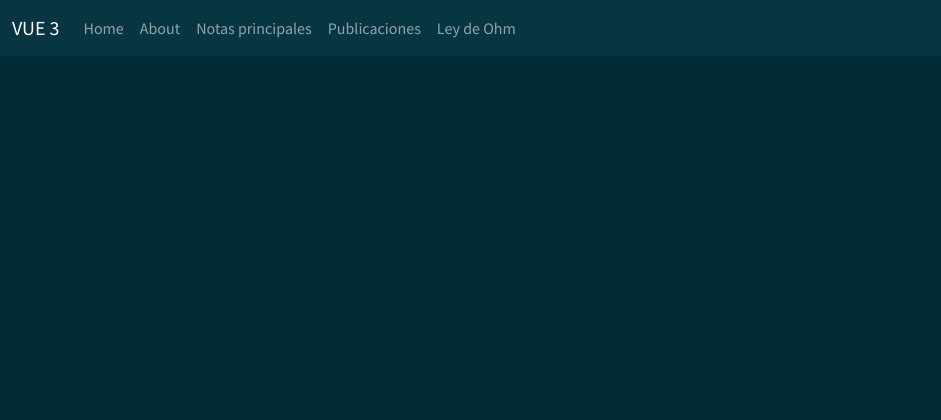
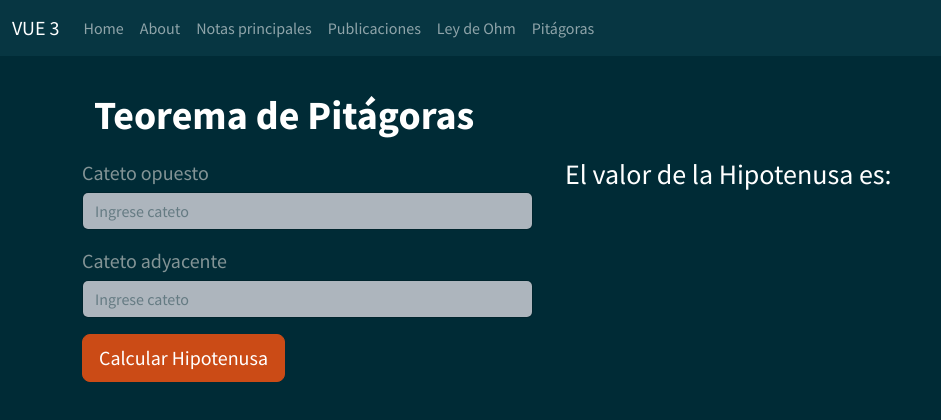
Before and after one commit to Nacho2001/SysAdmin, a Vue app in the folder Práctica 3/Vue/proyecto_1/: page /#/pitagoras in a window 1280 px wide. Shown: the top 420 px of the page, without its empty margins (0-941 px from the left). Built offline with nearby package versions, Linux system fonts and the light colour scheme.

Commit message:
Pitagoras Agregado

```diff
--- a/Práctica 3/Vue/proyecto_1/src/App.vue
+++ b/Práctica 3/Vue/proyecto_1/src/App.vue
@@ -22,6 +22,9 @@
           <li class="nav-item">
             <router-link class="nav-link" to="/leydeohm">Ley de Ohm</router-link>
           </li>
+          <li class="nav-item">
+            <router-link class="nav-link" to="/pitagoras">Pitágoras</router-link>
+          </li>
         </ul>
       </div>
     </div>
--- /dev/null
+++ b/Práctica 3/Vue/proyecto_1/src/components/PitagorasForm.vue
@@ -0,0 +1,46 @@
+<template>
+    <nav class="navbar navbar-dark bg">
+        <div class="container-fluid">
+            <span class="navbar-brand mb-0 fw-bold fs-1">Teorema de Pitágoras</span>
+        </div>
+    </nav>
+    <div class="row">
+        <div class="col-5">
+            <div>
+                <label class="from-label fs-5">Cateto opuesto</label>
+                <input v-model="cat1" type="number" class="form-control mt-1" placeholder="Ingrese cateto">
+            </div>
+            <div class="mt-3">
+                <label class="from-label fs-5">Cateto adyacente</label>
+                <input v-model="cat2" type="number" class="form-control mt-1" placeholder="Ingrese cateto">
+            </div>
+            <button @click="Calculo()" class="btn btn-warning btn-lg mt-3">Calcular Hipotenusa</button>
+        </div>
+        <div class="col-7">
+            <div class="ms-2">
+                <h3 class="text-white" >El valor de la Hipotenusa es:</h3>
+                <h3 class="text-white" >{{hipo}}</h3>
+            </div>
+        </div>
+    </div>
+</template>
+<script>
+    export default {
+        name: 'PitagorasCalc',
+        data(){
+            return {
+                cat1:null,
+                cat2:null,
+                hipo:null
+            }
+        },
+        methods:{
+            Calculo(){
+                // Calculo de la Hipotenusa:
+                this.hipo = Math.sqrt(Math.pow(this.cat1,2) + Math.pow(this.cat2,2)).toFixed(2)
+                // También se puede hacer con Math.pow(nro, 1 / 2)
+                // o en caso de raíz cúbica Math.pow(nro, 1 / 3)
+            }
+        }
+    }
+</script>
--- a/Práctica 3/Vue/proyecto_1/src/router/index.js
+++ b/Práctica 3/Vue/proyecto_1/src/router/index.js
@@ -30,6 +30,11 @@ const routes = [
     name: 'LeyOhm',
     component: () => import('../views/LeyOhm.vue')
 
+  },
+  {
+    path: '/pitagoras',
+    name: 'Pitagoras',
+    component: () => import('../views/Pitagoras.vue')
   }
 ]
 
--- /dev/null
+++ b/Práctica 3/Vue/proyecto_1/src/views/Pitagoras.vue
@@ -0,0 +1,13 @@
+<template>
+    <PitagorasCalc/>
+</template>
+<script>
+    import PitagorasCalc from "@/components/PitagorasForm.vue"
+    export default {
+        name: "Pitagoras",
+        components: {
+            PitagorasCalc
+        }
+    }
+
+</script>
```
